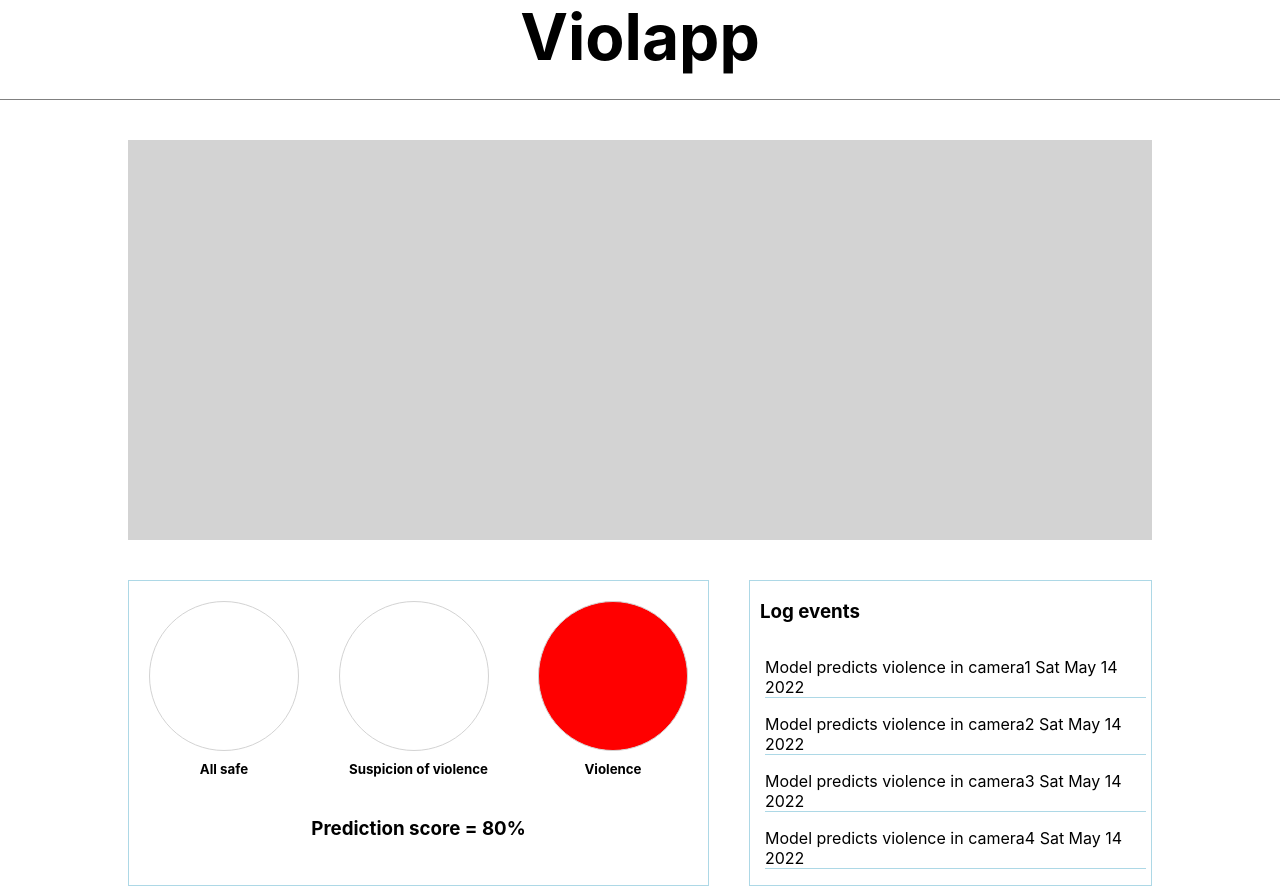
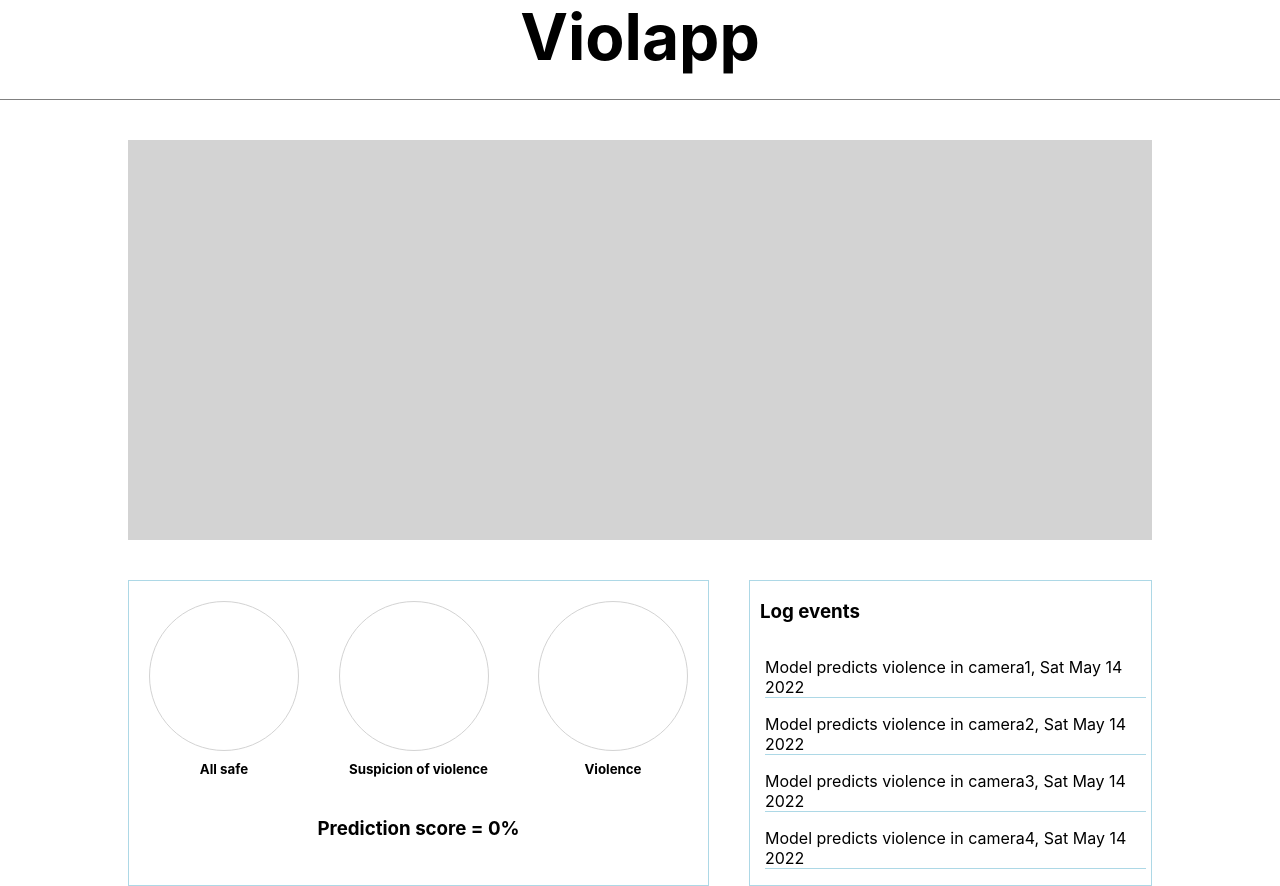
Before and after one commit to dl-final-505/webapp, a Next.js app: page / in a window 1280 px wide. Built offline with nearby package versions, Linux system fonts and the light colour scheme.

Commit message:
Update LogEntry text

```diff
--- a/components/logEntry/index.tsx
+++ b/components/logEntry/index.tsx
@@ -6,7 +6,7 @@ interface Props {
 }
 
 const LogEntry = ({time, source}: Props) => {
-  const text = `Model predicts violence in ${source} ${time}`;
+  const text = `Model predicts violence in ${source}, ${time}`;
 
   return (
     <p className={styles.logEntry}>
--- a/pages/index.tsx
+++ b/pages/index.tsx
@@ -1,6 +1,5 @@
 import type { NextPage } from 'next'
 import Head from 'next/head'
-import Image from 'next/image'
 import Header from '../components/header'
 import Logs from '../components/logs'
 import TrafficLight from '../components/trafficLight'
@@ -27,7 +26,7 @@ const Home: NextPage = () => {
       <Header />
       <div className={styles.mainContainer}>
         <Video />
-        <TrafficLight prediction={0.8}/>
+        <TrafficLight prediction={0}/>
         <Logs logs={logs}/>
       </div>
     </div>
```
